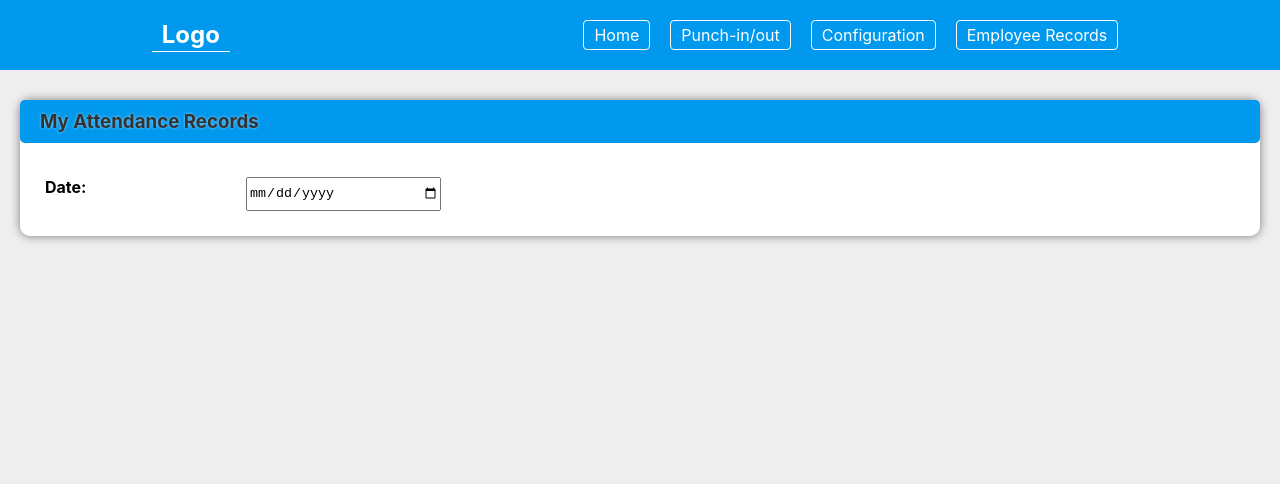
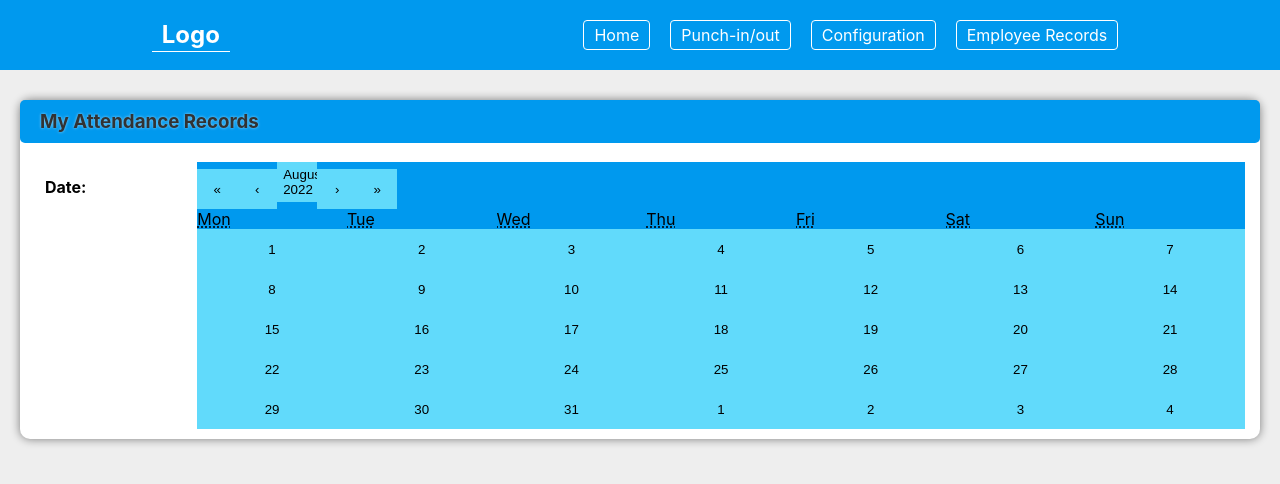
Before and after one commit to Dipali-khalate/attendance, a React (Create React App) app: page / in a window 1280 px wide. Shown: the top 484 px of the page. Built offline with nearby package versions, Linux system fonts and the light colour scheme.

Commit message:
calander added

```diff
--- a/package.json
+++ b/package.json
@@ -6,7 +6,9 @@
     "@testing-library/jest-dom": "^5.16.4",
     "@testing-library/react": "^13.3.0",
     "@testing-library/user-event": "^13.5.0",
+    "axios": "^0.27.2",
     "react": "^18.2.0",
+    "react-calendar": "^3.7.0",
     "react-dom": "^18.2.0",
     "react-router-dom": "^6.3.0",
     "react-scripts": "5.0.1",
--- a/src/Components/Pages/Myrecords.jsx
+++ b/src/Components/Pages/Myrecords.jsx
@@ -1,6 +1,8 @@
-import React from "react";
+import React, { useState } from "react";
+import Calendar from "react-calendar";
 import "../style/attendance.css";
 function Myrecords() {
+  const [date,setDate] = useState(new Date())
   return (
     <>
       <div className="myrecord">
@@ -10,7 +12,8 @@ function Myrecords() {
           </label>
           <div className="mydate">
             <h4>Date:</h4>
-            <input type="date" name="" id="" />
+            <Calendar onChange={setDate} value={date} className="calander" />
+
           </div>
         </div>
       </div>
--- a/src/Components/style/Viewattrecord.css
+++ b/src/Components/style/Viewattrecord.css
@@ -107,3 +107,13 @@
   border-radius: 5px;
   font-weight: bolder;
 }
+
+.calander{
+  background-color: #09e;
+}
+.calander button{
+  width: 40px;
+  height: 40px;
+  background-color: #61dafb;
+  border: none;
+}
```
Also changed, not shown: src/App.css (line endings or trailing spaces), 1 other file (tests, documents, lock files or other folders).
